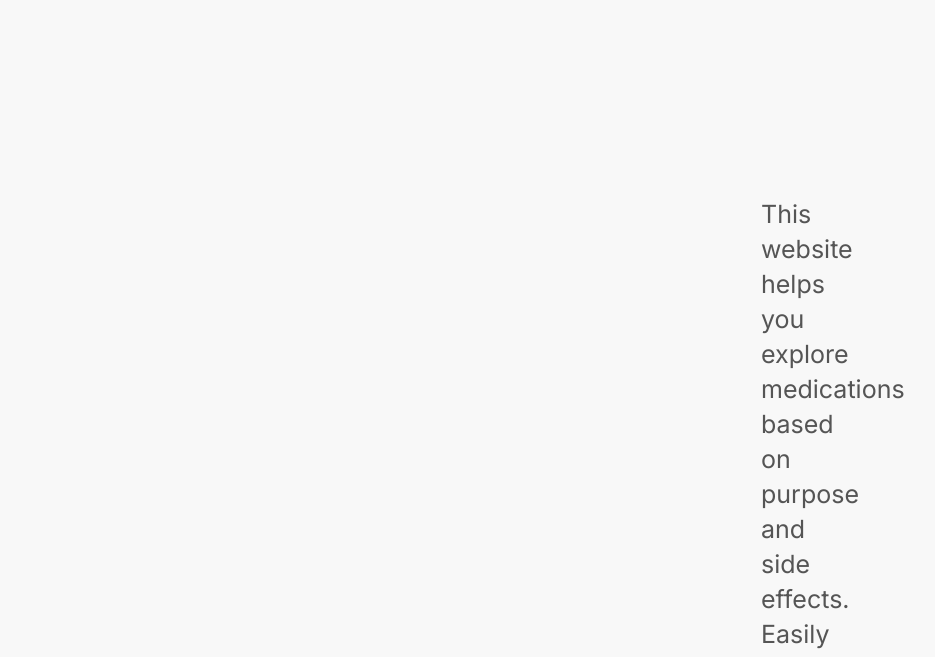
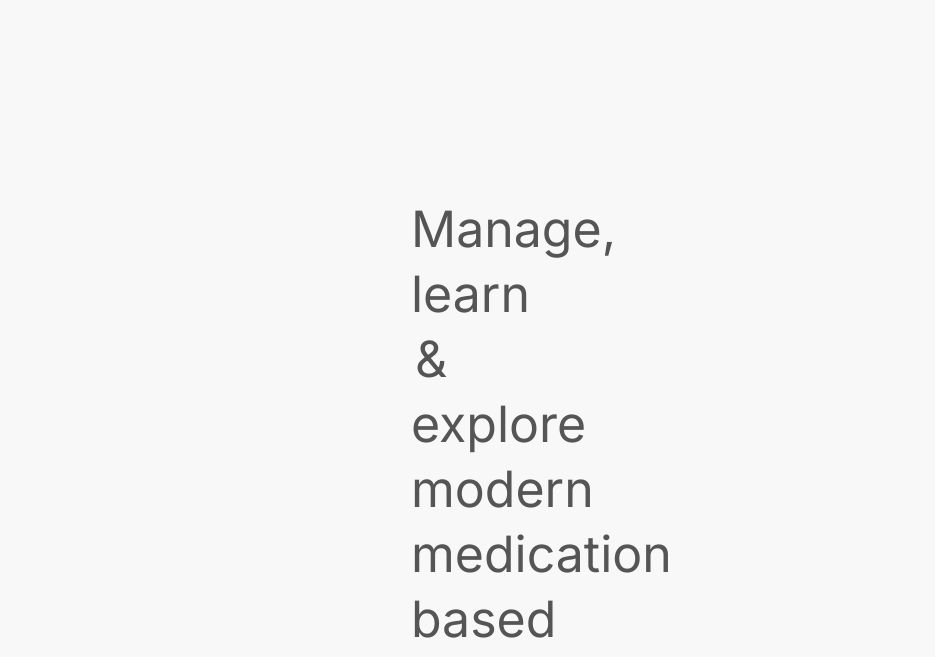
Before and after one commit to AkumuOmolo-SH/Phase-1_Project, a website: page index.html in a window 1280 px wide. Shown: the part 121-778 px from the top of the page, without its empty margins (209-1144 px from the left). Drawn offline with Linux system fonts and the light colour scheme; no server answers.

```diff
--- a/index.html
+++ b/index.html
@@ -21,8 +21,8 @@
 
   </nav>
 
-  <p id = "top-paragraph"> This website helps you explore medications based on purpose and side effects. Easily search, filter, and save drugs to your collection. With clear visuals and safety-focused tags, making informed medical choices is simple. Perfect for patients, caregivers, or anyone managing treatment with confidence and ease. </p>
-  <p></p>
+  <p id = "top-paragraph"> Manage, learn & explore modern medication based on purpose and side effects. </p>
+  <p>Easily search, filter, and save drugs to your collection. With clear visuals and safety-focused tags, making informed medical choices is simple. Perfect for patients, caregivers, or anyone managing treatment with confidence and ease.</p>
   <div id="search-container">
     <input type="text" id="search-input" placeholder="Search e.g Ibuprofen, e.g Nausea" />
     <button id="clear-search">&#x2716;</button>
@@ -51,5 +51,6 @@
   <ul id="notes-list"></ul>
 
   <script src="script.js" defer></script>
+
 </body>
 </html>
--- a/style.css
+++ b/style.css
@@ -102,13 +102,24 @@
 }
 
 #top-paragraph {
- font-size: 25px;
- line-height: 35px;
- margin-left: 950px;
- margin-right: 500px;
- margin-bottom: 80px;
+ font-size: 50px;
+ line-height: 65px;
+ margin-left: 600px;
+ margin-right: 600px;
+ text-align: center;
  color: #555;
  margin-top: 200px;
+ margin-bottom: 60px;
+}
+
+p{
+margin-bottom: 200px;
+text-align: center;
+font-size: 20px;
+margin-left: 400px;
+margin-right: 400px;
+color: #575757;
+font-weight: 200;
 }
 
 
@@ -249,6 +260,7 @@
 
 #note-form textarea {
   width: 100%;
+  text-align: left;
   padding: 12px;
   font-size: 1rem;
   border-radius: 8px;
@@ -259,6 +271,7 @@
 
 #notes-list li {
   list-style: none;
+  text-align: left;
   background-color: #fff;
   border-radius: 8px;
   padding: 15px;
@@ -286,7 +299,6 @@
 }
 
 
-
 @media (min-width: 768px) {
   .drug-card {
     gap: 10px;
```
Also changed, not shown: db.json (+6 -1 lines), package.json (added, +23 -0 lines), 1 other file.
